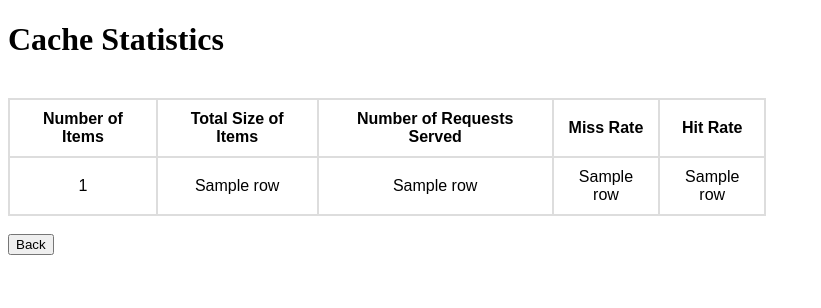
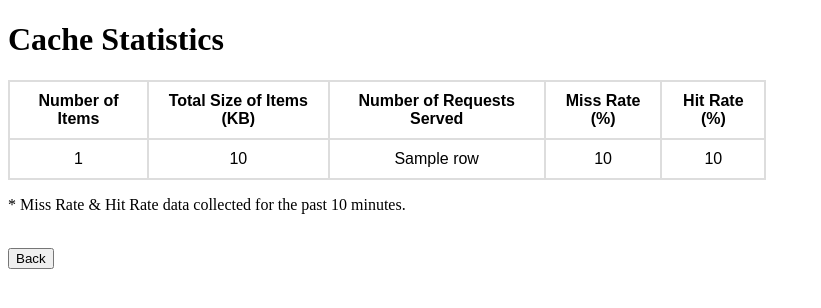
Before and after one commit to ephemer1s/Easynvest-ECE1779H, a Flask app: template frontEnd/templates/statistics.html in a window 1280 px wide. Shown: the top 308 px of the page, without its empty margins (0-821 px from the left). Run offline with Flask 2, Linux system fonts and the light colour scheme; the template is opened without the code that fills it: most values are stand-ins (such as "Sample title", 1, 10 or a date in 2020); a database or web service that is not in the repository returns one stand-in record (values such as "Sample title"); data that the repository does not hold is empty.

Commit message:
digits fixed

```diff
--- a/frontEnd/main.py
+++ b/frontEnd/main.py
@@ -219,7 +219,9 @@ def status():
     cursor = cnx.cursor()
     query = "SELECT itemNum, itemTotalSize, requestNum, missRate, hitRate FROM statistics WHERE id = 0"
     cursor.execute(query)
-    view = render_template("statistics.html", cursor=cursor)
+    memCacheStatistics = cursor.fetchall()
+
+    view = render_template("statistics.html", cursor=memCacheStatistics)
     cnx.close()
     return view
 
--- a/frontEnd/templates/statistics.html
+++ b/frontEnd/templates/statistics.html
@@ -23,27 +23,28 @@
     </style>
 
     <body>
-        <h1>Cache Statistics</h2><br>
+        <h1>Cache Statistics</h2>
 
         <table>
             <tr>
                 <th>Number of Items </th>
-                <th>Total Size of Items </th>
+                <th>Total Size of Items (KB)</th>
                 <th>Number of Requests Served </th>
-                <th>Miss Rate </th>
-                <th>Hit Rate </th>
+                <th>Miss Rate (%) </th>
+                <th>Hit Rate (%) </th>
             <tr>
 
         {% for row in cursor %}
             <tr>
                 <td>{{ row[0]}}</td>
-                <td>{{ row[1]}}</td>
+                <td>{{ row[1] / 1024}}</td>
                 <td>{{ row[2]}}</td>
-                <td>{{ row[3]}}</td>
-                <td>{{ row[4]}}</td>
+                <td>{{ row[3] * 100}}</td>
+                <td>{{ row[4] * 100}}</td>
             </tr>
         {% endfor %}
-        </table><br>
+        </table>
+        <p>* Miss Rate & Hit Rate data collected for the past 10 minutes.</p><br>
 
         <form action="{{url_for('backHome')}}" method="get">
             <input type='submit' value='Back' />
```
